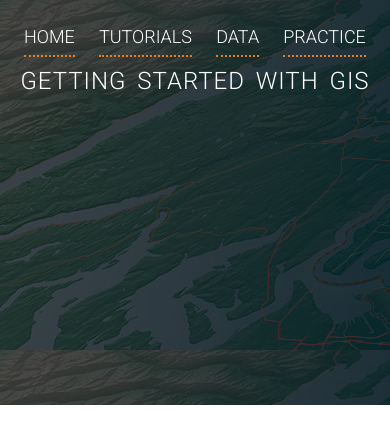
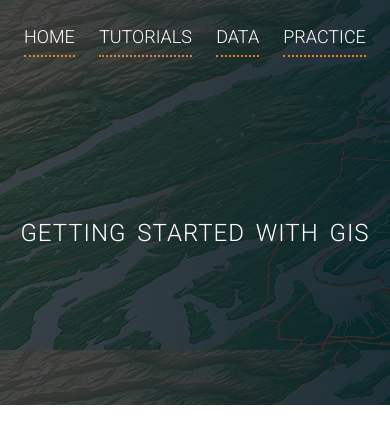
Before and after one commit to Daniel-Wh/Intro-to-gis-front-end, a Flask app: page / in a window 390 px wide. Shown: the top 441 px of the page. Run offline with Flask 2, Linux system fonts and the light colour scheme; some libraries are stand-ins or nearby versions.

Commit message:
updated header text for mobile

```diff
--- a/static/css/queries.css
+++ b/static/css/queries.css
@@ -11,7 +11,7 @@
   .header-text-box {
     width: 100%;
     font-size: 50%;
-    top: 15%;
+    top: 18vh;
     display: flex;
     text-align: center;
     justify-content: center;
```
